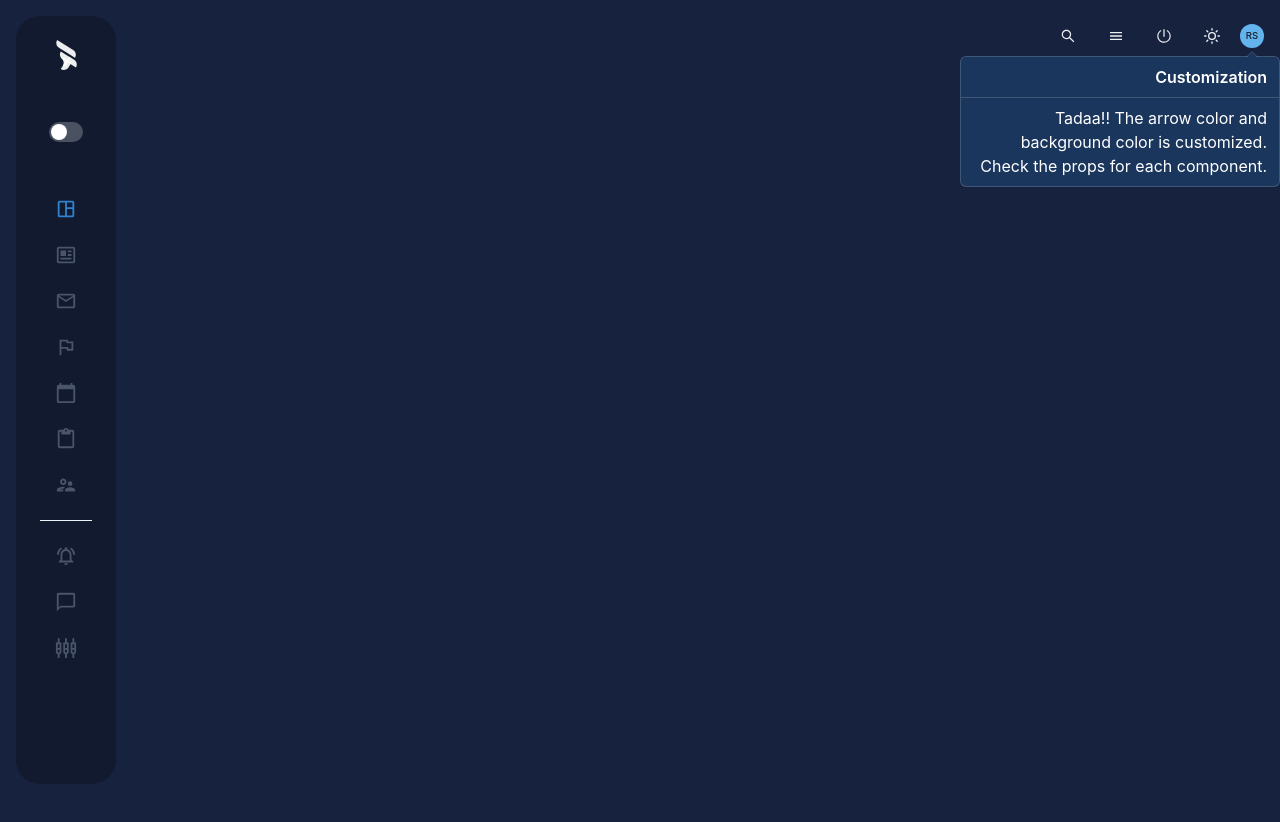
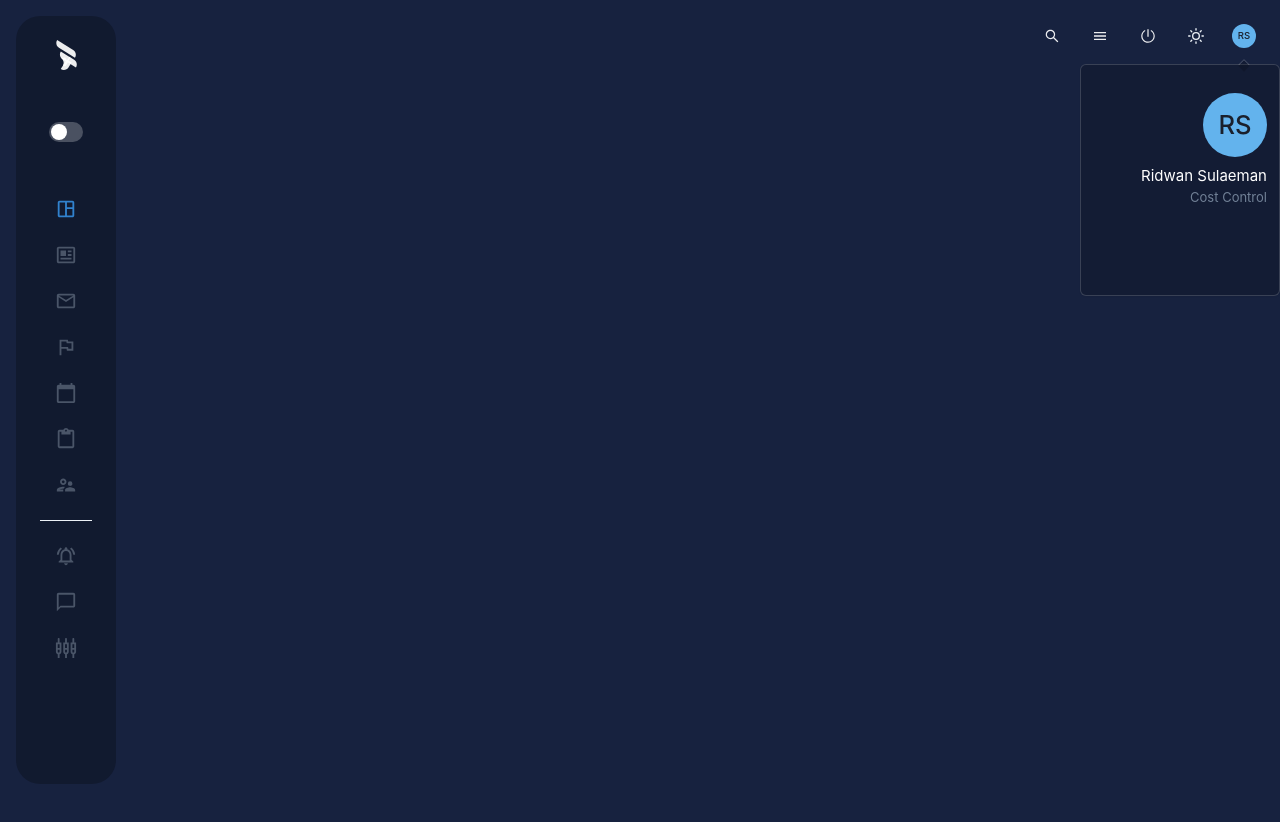
Before and after one commit to reinz-dev/jkon-dashboard, a Next.js app: page /dashboard/DashboardPage in a window 1280 px wide. Both pictures are taken after a click on the button "RS". Shown: the top 822 px of the page. Built offline with nearby package versions, Linux system fonts and the light colour scheme.

Commit message:
modified AvatarBox

```diff
--- a/components/AvatarBox.jsx
+++ b/components/AvatarBox.jsx
@@ -1,5 +1,6 @@
 import {
   Avatar,
+  Text,
   Button,
   Popover,
   PopoverTrigger,
@@ -10,18 +11,28 @@ import {
 } from "@chakra-ui/react";
 
 export const AvatarBox = ({}) => (
-  <Popover isLazy>
+  <Popover>
     <PopoverTrigger>
-      <Button borderRadius="full" size={1}>
+      <Button borderRadius="full" width={2} height={10} variant="ghost">
         <Avatar name="Ridwan Sulaeman" bg="blue.300" size="xs" />
       </Button>
     </PopoverTrigger>
-    <PopoverContent bg="blue.900" color="white">
-      <PopoverHeader fontWeight="semibold">Customization</PopoverHeader>
-      <PopoverArrow bg="blue.900" />
+    <PopoverContent
+      width={200}
+      bg="blackAlpha.300"
+      color="white"
+      justifyContent="center"
+      align="center"
+    >
+      <PopoverArrow bg="blackAlpha.300" />
       <PopoverBody>
-        Tadaa!! The arrow color and background color is customized. Check the
-        props for each component.
+        <Avatar name="Ridwan Sulaeman" bg="blue.300" size="lg" mt={5} />
+        <Text fontSize={15} mt={2}>
+          Ridwan Sulaeman
+        </Text>
+        <Text fontSize={13} color="gray.500" mb={20}>
+          Cost Control
+        </Text>
       </PopoverBody>
     </PopoverContent>
   </Popover>
```
